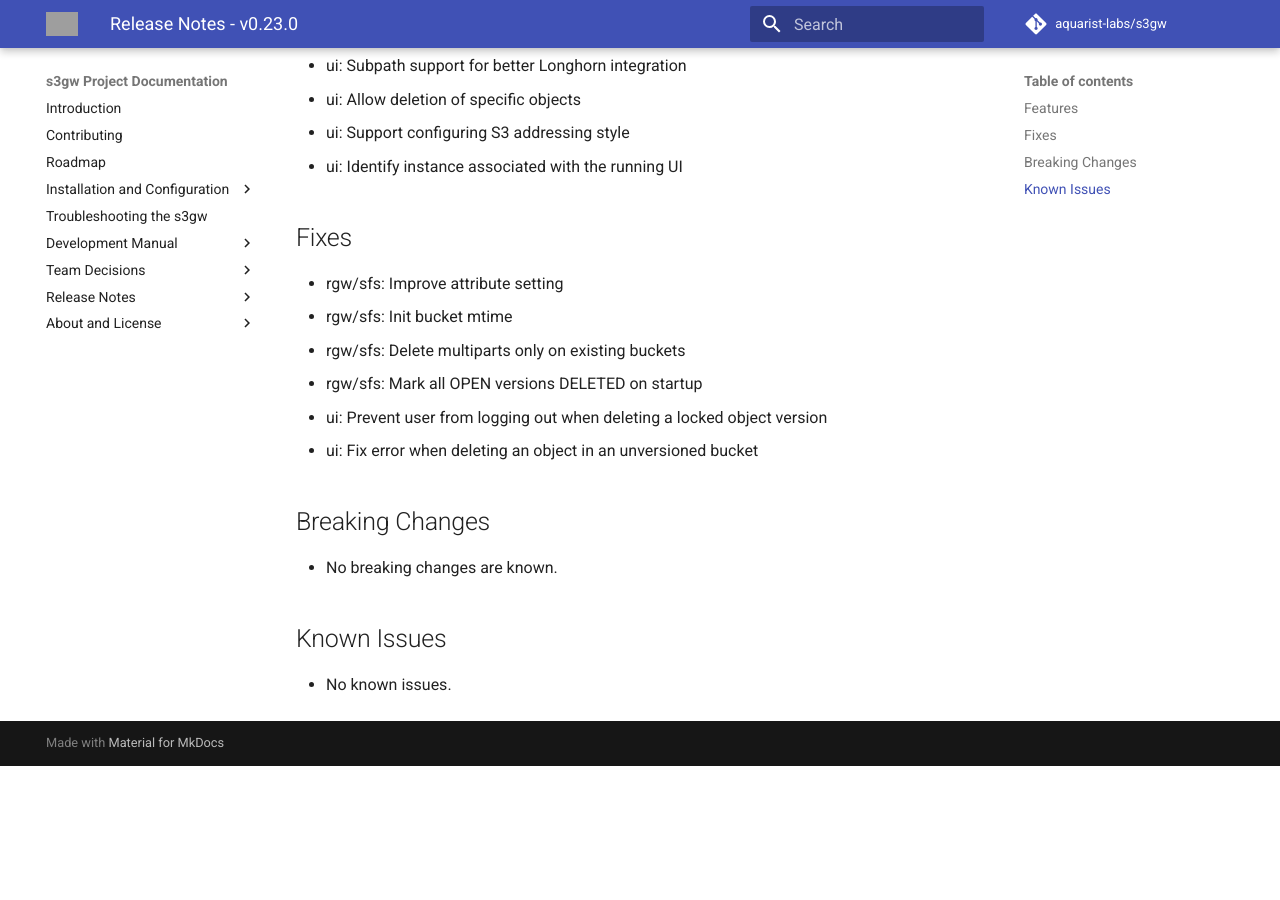
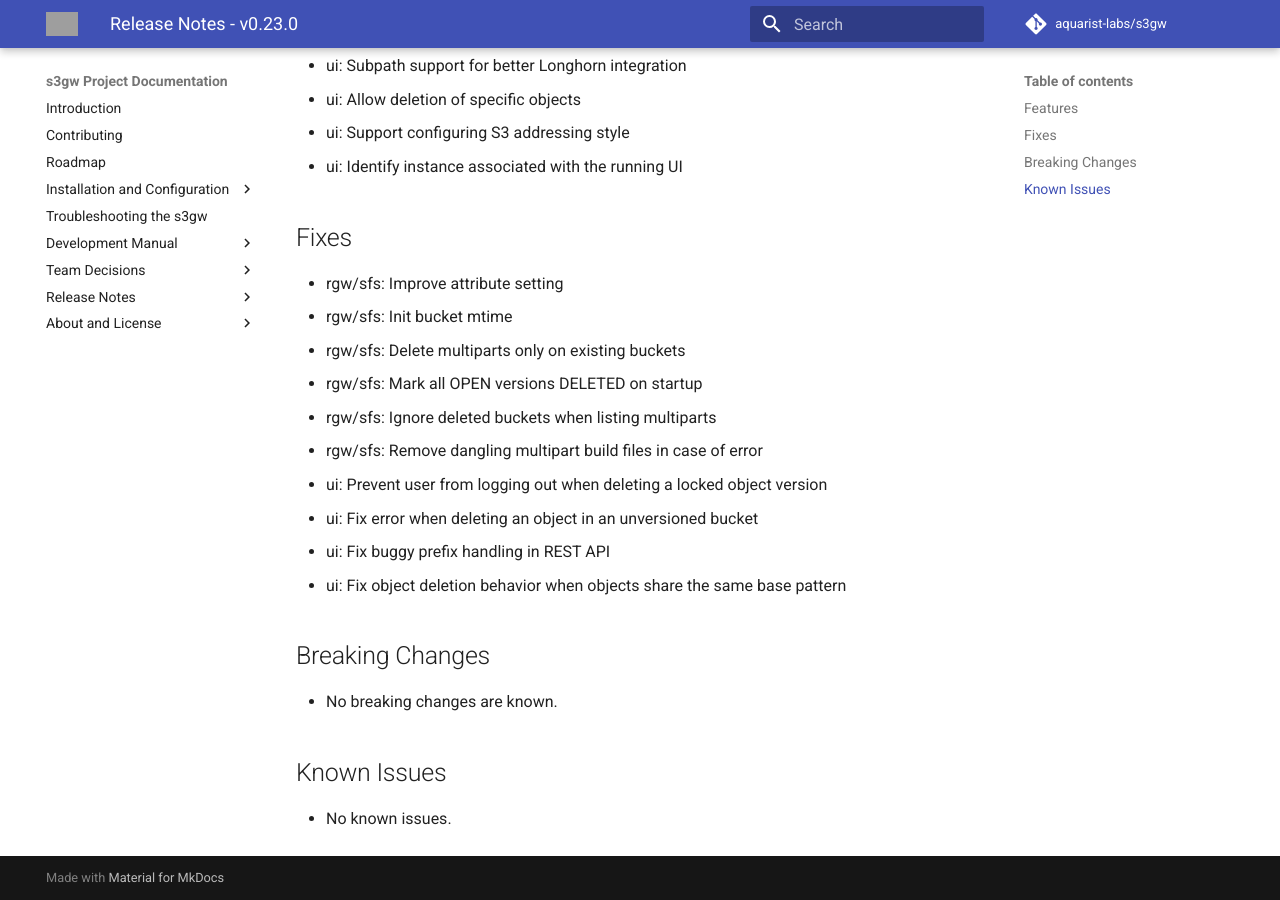
Before and after one commit to s3gw-tech/s3gw, an MkDocs documentation site: the page built from docs/release-notes/s3gw-v0.23.0.md, in a window 1280 px wide and 900 px high, scrolled down 563 px. Built offline with MkDocs 1.6.1 and Material for MkDocs 9.7.7, drawn with Linux system fonts in a browser that asks for light colours; comment, search, counter and statistics services are not loaded; before the commit the page ends 1329 px from its top, so only the background shows below that; grey boxes are pictures that could not be loaded.

Commit message:
release candidate 6 for v0.23.0
Signed-off-by: Joao Eduardo Luis <joao@suse.com>

```diff
--- a/docs/release-notes/s3gw-v0.23.0.md
+++ b/docs/release-notes/s3gw-v0.23.0.md
@@ -28,8 +28,12 @@ should feel encouraged to file an issue in our
 - rgw/sfs: Init bucket mtime
 - rgw/sfs: Delete multiparts only on existing buckets
 - rgw/sfs: Mark all OPEN versions DELETED on startup
+- rgw/sfs: Ignore deleted buckets when listing multiparts
+- rgw/sfs: Remove dangling multipart build files in case of error
 - ui: Prevent user from logging out when deleting a locked object version
 - ui: Fix error when deleting an object in an unversioned bucket
+- ui: Fix buggy prefix handling in REST API
+- ui: Fix object deletion behavior when objects share the same base pattern
 
 ## Breaking Changes
 
```
